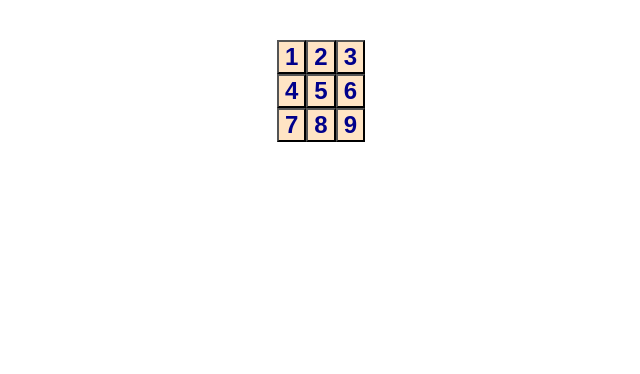
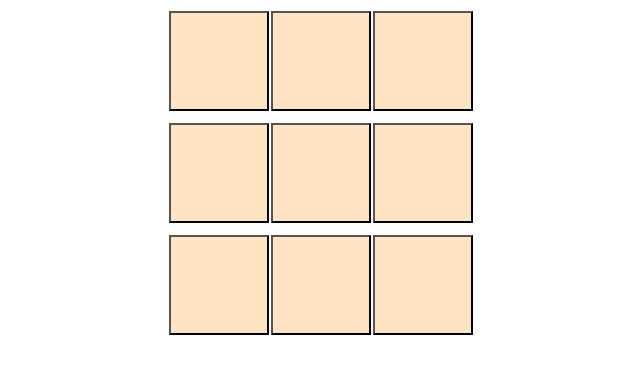
Before and after one commit to Sam-MARTis/React_Learning, a React (Vite) app in the folder Tic-Tac-Toe/: page / in a window 1280 px wide. Shown: the top 374 px of the page, without its empty margins (319-959 px from the left). Built offline with nearby package versions, Linux system fonts and the light colour scheme.

Commit message:
fixed sizing issue

```diff
--- a/Tic-Tac-Toe/src/App.jsx
+++ b/Tic-Tac-Toe/src/App.jsx
@@ -1,5 +1,5 @@
 import Board from './components/Board'
-import './App.css'
+// import './App.css'
 function App() {
 
   return (
--- a/Tic-Tac-Toe/src/components/Board.jsx
+++ b/Tic-Tac-Toe/src/components/Board.jsx
@@ -1,4 +1,5 @@
 import Square from "./Square";
+import "./styles/Board.css";
 const Board = () => {
   return (
     <>
--- a/Tic-Tac-Toe/src/components/Square.jsx
+++ b/Tic-Tac-Toe/src/components/Square.jsx
@@ -1,7 +1,10 @@
 import "./styles/Square.css";
+import { useState } from "react";
+const Square = () => {
 
-const Square = ({ value }) => {
-  const handleClick = () => {
+    const [value, setValue] = useState(null);
+    const handleClick = () => {
+      setValue("X");
     console.log("clicked");
   };
   return (
--- /dev/null
+++ b/Tic-Tac-Toe/src/components/styles/Board.css
@@ -0,0 +1,7 @@
+.board-row{
+    margin: 10px;
+    box-sizing: border-box;
+    display: flex;
+    justify-content:center;
+
+}
--- a/Tic-Tac-Toe/src/components/styles/Square.css
+++ b/Tic-Tac-Toe/src/components/styles/Square.css
@@ -1,11 +1,18 @@
 .square{
     /* display: flex; */
+    width: 100px;
+    position: relative;
+    height: 100px;
+
     justify-content: center;
-    /* align-items: center; */
-    font-size: 24px;
-    font-weight: bold;
+    align-items: center;
+    font-size: larger;
+
     color:darkblue;
     background-color:bisque;
+
+
+    margin: 1px;
     cursor: pointer;
-    transition: background-color 0.3s;
+    /* transition: background-color 0.3s; */
 }
```
